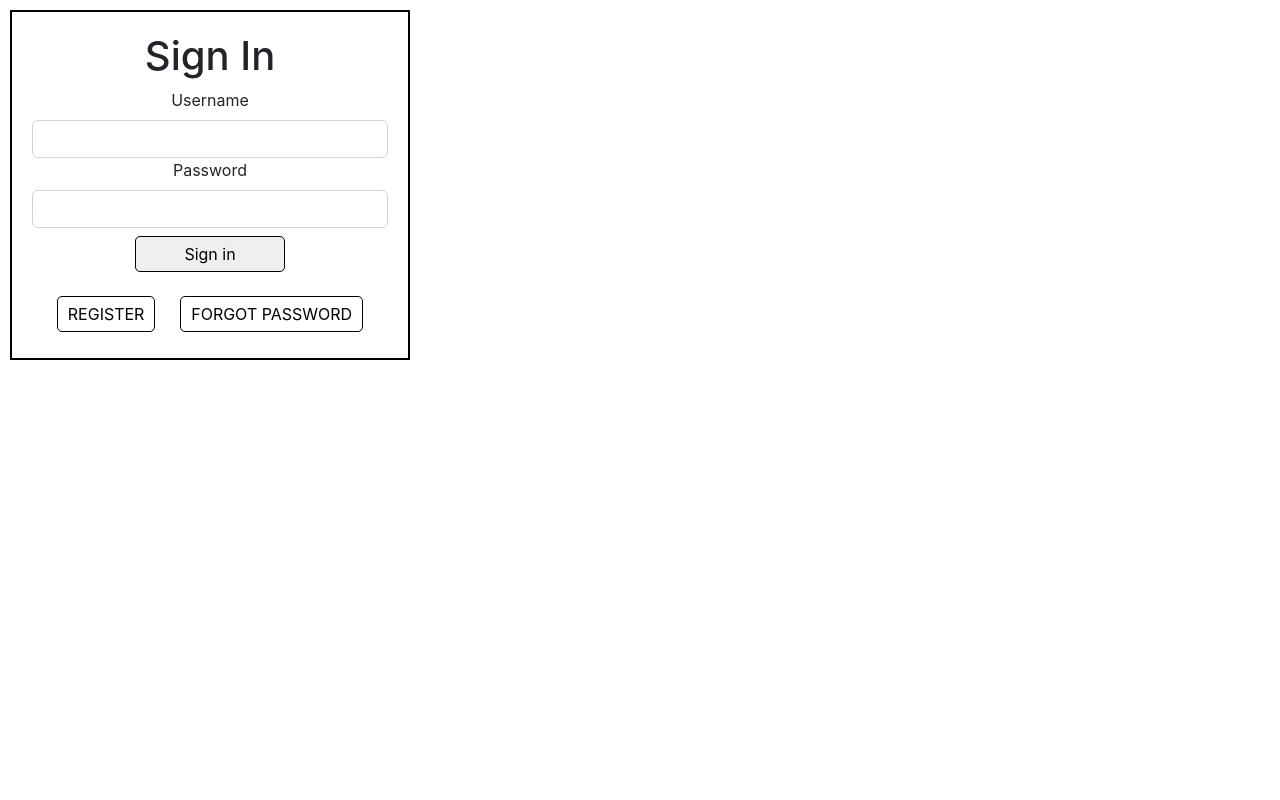
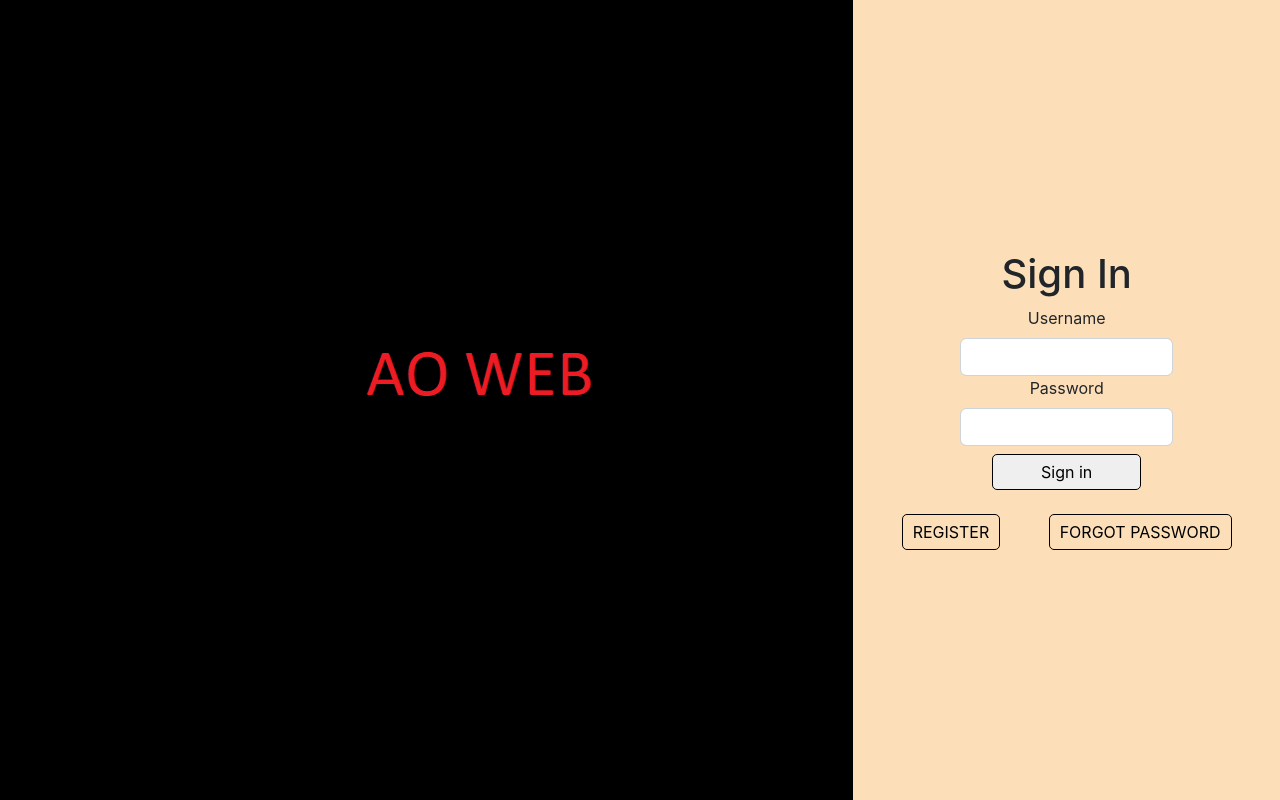
Before and after one commit to HeroPath/Frontend, a React (Create React App) app: page / in a window 1280 px wide. Built offline with nearby package versions, Linux system fonts and the light colour scheme.

Commit message:
update: login component ready to add background

```diff
--- a/src/components/auth/Login.jsx
+++ b/src/components/auth/Login.jsx
@@ -46,9 +46,10 @@ const Login = () => {
 
   return (
     <div className="login" style={cardStyle}>
-      <section className="form login--form">
+      <div className="login--img"></div>
+      <section className="login--section">
         <h1>Sign In</h1>
-        <form onSubmit={handleSubmit}>
+        <form className="login--form" onSubmit={handleSubmit}>
           <label className="form-label">Username</label>
           <input
             type="text"
--- a/src/components/styles/styles.css
+++ b/src/components/styles/styles.css
@@ -14,10 +14,6 @@
   color: black;
   border: 1px solid #000;
   border-radius: 5px;
-}
-
-.form {
-  margin: 10px;
 }
 /* ---------------- //UTILIDAD ----------------------*/
 
@@ -70,17 +66,33 @@
 /* ---------------- LOGIN ----------------------*/
 
 .login {
+  display: grid;
+  grid-template-columns: 4fr 2fr;
   height: 100vh;
   width: 100vw;
   border-radius: 10px;
   text-align: center;
 }
 
+.login--img {
+  background-image: url("../img/login.png");
+}
+
+.login--section {
+  display: flex;
+  flex-direction: column;
+  background-color: #fcdfb9;
+  justify-content: center;
+}
+
 .login--form {
-  width: 400px;
-  height: 350px;
-  border: 2px solid #000;
-  padding: 20px;
+  display: flex;
+  flex-direction: column;
+  align-items: center;
+}
+
+.login--form input {
+  width: 50%;
 }
 
 .login--footer {
@@ -222,7 +234,7 @@
   min-height: 200px;
 }
 .secondSection--stats label {
-  padding: 10px;
+  padding: 12px;
 }
 .secondSection--add--form {
   display: grid;
@@ -257,9 +269,12 @@
   grid-template-columns: repeat(3, 1fr);
   grid-template-rows: 1fr 1fr 1fr;
   background-image: url("../img/items/inventoryEquiped.BMP");
+  /* row-gap: 30px;
+  column-gap: 30px; */
+  /* padding: 10px; */
   width: 127px;
   height: 125px;
-  margin: 20px 10px;
+  margin: 10px;
 }
 .inventory--box {
   display: grid;
@@ -269,7 +284,7 @@
   width: 244px;
   height: 164px;
   padding: 3px;
-  margin: 20px 10px;
+  margin: 10px;
 }
 
 .item {
--- a/src/components/userProfile/ProfileCard.jsx
+++ b/src/components/userProfile/ProfileCard.jsx
@@ -32,6 +32,7 @@ const ProfileCard = ({ profile }) => {
           luck={profile.luck}
           minDmg={profile.minDmg}
           maxDmg={profile.maxDmg}
+          npcKills={profile.npcKills}
         />
       </section>
     </div>
--- a/src/components/userProfile/UserInventory.jsx
+++ b/src/components/userProfile/UserInventory.jsx
@@ -6,6 +6,7 @@ const UserInventory = () => {
   let inventoryEquiped = [
     { name: "ring", id: 30 },
     { name: "hat", id: 31 },
+    { name: "hat", id: 32 },
   ];
   let inventoryBox = [
     { name: "ring", id: 1 },
@@ -50,22 +51,16 @@ const UserInventory = () => {
     e.preventDefault();
   };
   const dropEquiped = () => {
+    invEquiped.appendChild(itemBox);
 
-    invEquiped.appendChild(itemBox);
-    inventoryEquiped.push(dataItemBox);
-    inventoryBox.slice(dataItemBox);
-
-    console.log(inventoryEquiped);
+    /* Post a la api para cargar el item que equipamos */
   };
   const dropBox = (e) => {
     e.preventDefault();
 
     invBox.appendChild(itemEquiped);
 
-    inventoryBox.push(dataItemEquiped);
-    inventoryEquiped.splice(dataItemEquiped);
-
-    console.log(inventoryBox);
+    /* Post a la api para cargar el item que desequipamos */
   };
   /* ----------------------------------- //DROP --------------------------------------*/
 
--- a/src/components/userProfile/UserStats.jsx
+++ b/src/components/userProfile/UserStats.jsx
@@ -12,6 +12,7 @@ const UserStats = ({
   luck,
   minDmg,
   maxDmg,
+  npcKills,
 }) => {
   const cookies = new Cookies();
   const headers = {
@@ -111,9 +112,12 @@ const UserStats = ({
         )}
       </form>
 
-      <label style={{ display: "block" }}>
-        Min/Max DMG: {minDmg}/{maxDmg}
-      </label>
+      <div style={{ display: "flex", flexDirection: "column" }}>
+        <label>
+          Min/Max DMG: {minDmg}/{maxDmg}
+        </label>
+      </div>
+      <label className="mt-5">Npc killed: {npcKills}</label>
     </section>
   );
 };
```
Also changed, not shown: src/components/img/login.png (added).
